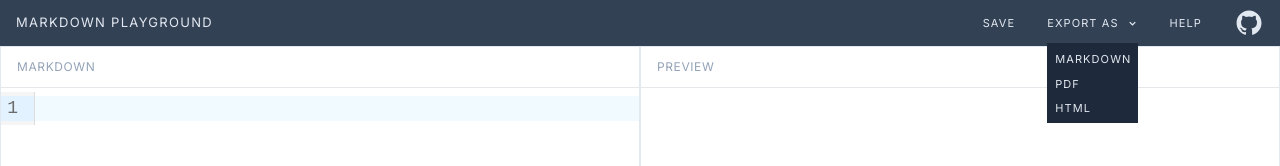
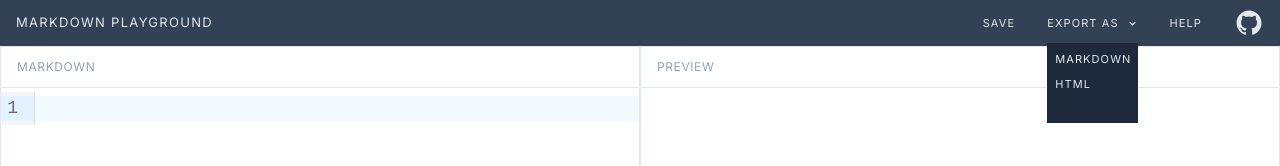
Before and after one commit to Joksa132/markdown-playground, a Next.js app: page / in a window 1280 px wide. Both pictures are taken after a click on the element "EXPORT AS". Shown: the top 166 px of the page. Built offline with nearby package versions, Linux system fonts and the light colour scheme.

Commit message:
import functions to export markdown and html

```diff
--- a/components/Header.tsx
+++ b/components/Header.tsx
@@ -4,20 +4,11 @@ import Link from 'next/link'
 import { useContext, useState } from "react"
 import { BiSolidChevronDown, BiLogoGithub } from 'react-icons/bi'
 import { MarkdownContext } from "@/context/MarkdownContext"
+import { exportAsMarkdown, exportAsHtml } from '@/util/exportFunctions'
 
-export default function Header() {
+export default function Header({ convertedHtml }: { convertedHtml: string }) {
   const { markdownInput, saveMarkdown } = useContext(MarkdownContext)
   const [isMenuClicked, setIsMenuClicked] = useState<boolean>(false)
-
-  const exportMarkdownAsMarkdown = (markdownContent: string) => {
-    const blob = new Blob([markdownContent], { type: 'text/markdown' });
-    const url = URL.createObjectURL(blob);
-    const a = document.createElement('a');
-    a.href = url;
-    a.download = 'markdown.md';
-    a.click();
-    URL.revokeObjectURL(url);
-  };
 
   return (
     <header className="py-2 px-4 bg-slate-700 text-slate-200 flex justify-between items-center uppercase">
@@ -43,14 +34,14 @@ export default function Header() {
           <div className={`${isMenuClicked ? 'flex' : 'hidden'} flex-col p-2 gap-2 absolute h-20 w-full bg-slate-800 mt-3 z-20`}>
             <span
               className="cursor-pointer hover:text-slate-300 tracking-widest"
-              onClick={() => exportMarkdownAsMarkdown(markdownInput)}
+              onClick={() => exportAsMarkdown(markdownInput)}
             >
               Markdown
             </span>
-            <span className="cursor-pointer hover:text-slate-300 tracking-widest">
-              PDF
-            </span>
-            <span className="cursor-pointer hover:text-slate-300 tracking-widest">
+            <span
+              className="cursor-pointer hover:text-slate-300 tracking-widest"
+              onClick={() => exportAsHtml(convertedHtml)}
+            >
               HTML
             </span>
           </div>
```
